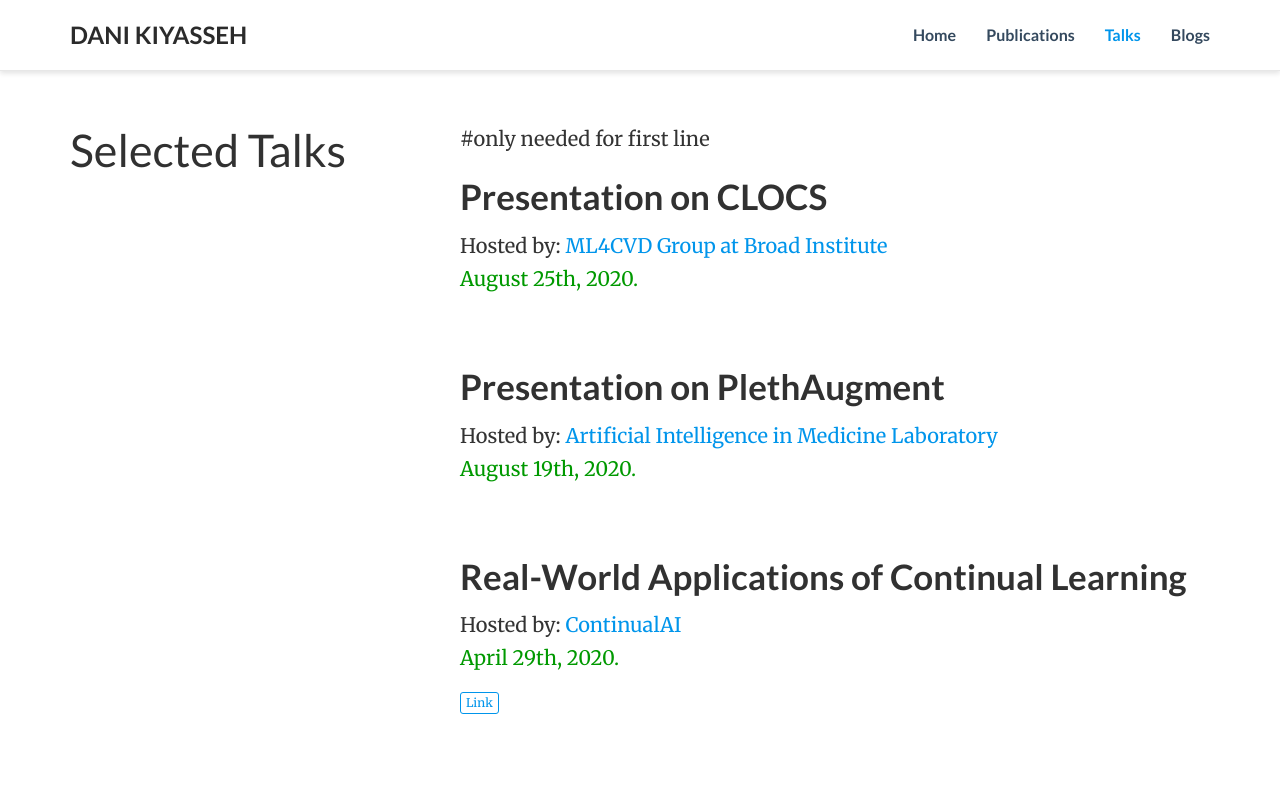
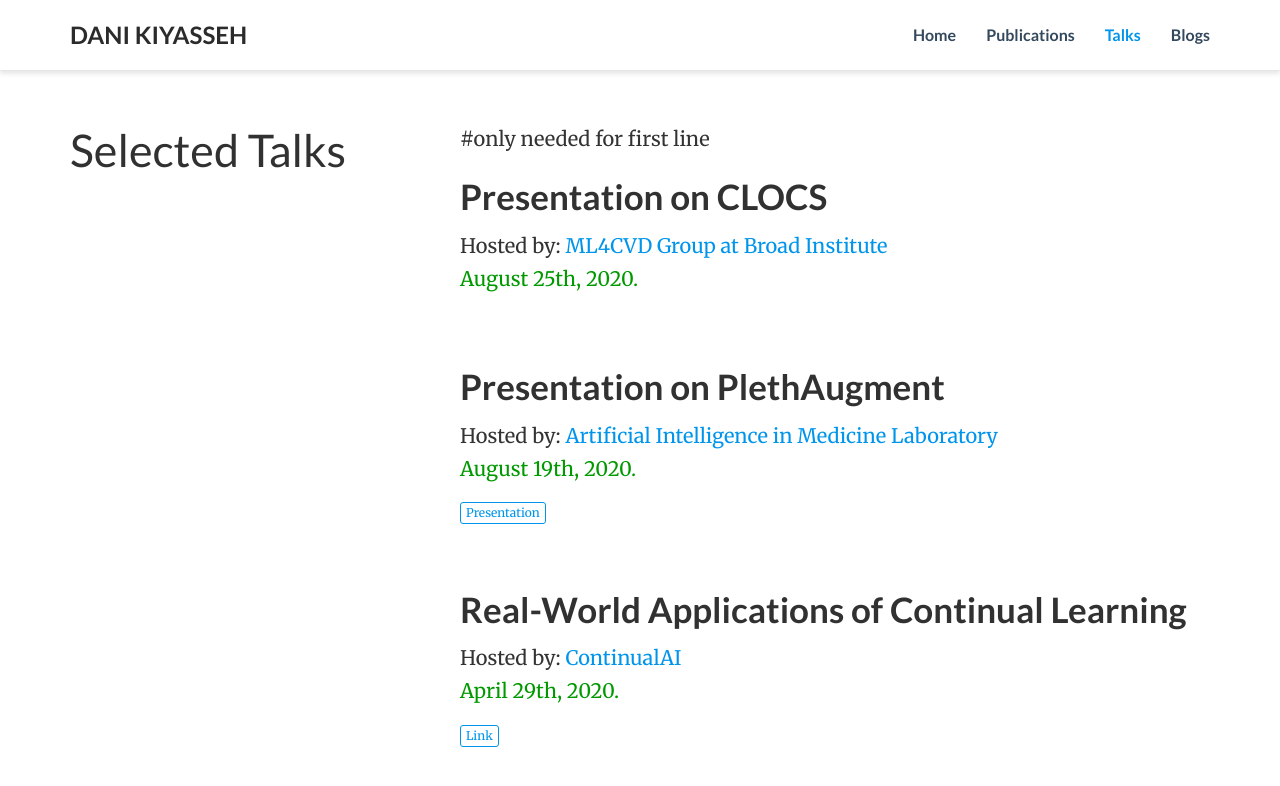
Before and after one commit to danikiyasseh/danikiyasseh.github.io, a Jekyll site: the page index.html, which Jekyll copies as it is, in a window 1280 px wide and 900 px high, scrolled down 2973 px. Shown: the top 786 px of the window. Built offline with Jekyll 4.4.1, drawn with Linux system fonts in a browser that asks for light colours; nearby versions of some CDN libraries; a style sheet for code colours, icons or effects is not loaded.

Commit message:
Update index.html

```diff
--- a/index.html
+++ b/index.html
@@ -598,6 +598,10 @@
 
       <div class="pub-links">
 
+	<a class="btn btn-primary btn-outline btn-xs" href="https://danikiyasseh.github.io/talks/presentations/Kiyasseh_PlethAugment_AIM_Presentation_2020.pptx">
+	  Presentation
+	</a>
+
 <!-- 	<a class="btn btn-primary btn-outline btn-xs" href="https://danikiyasseh.github.io/talks/ContinualAI/">
 	  Details
 	</a> -->
```
